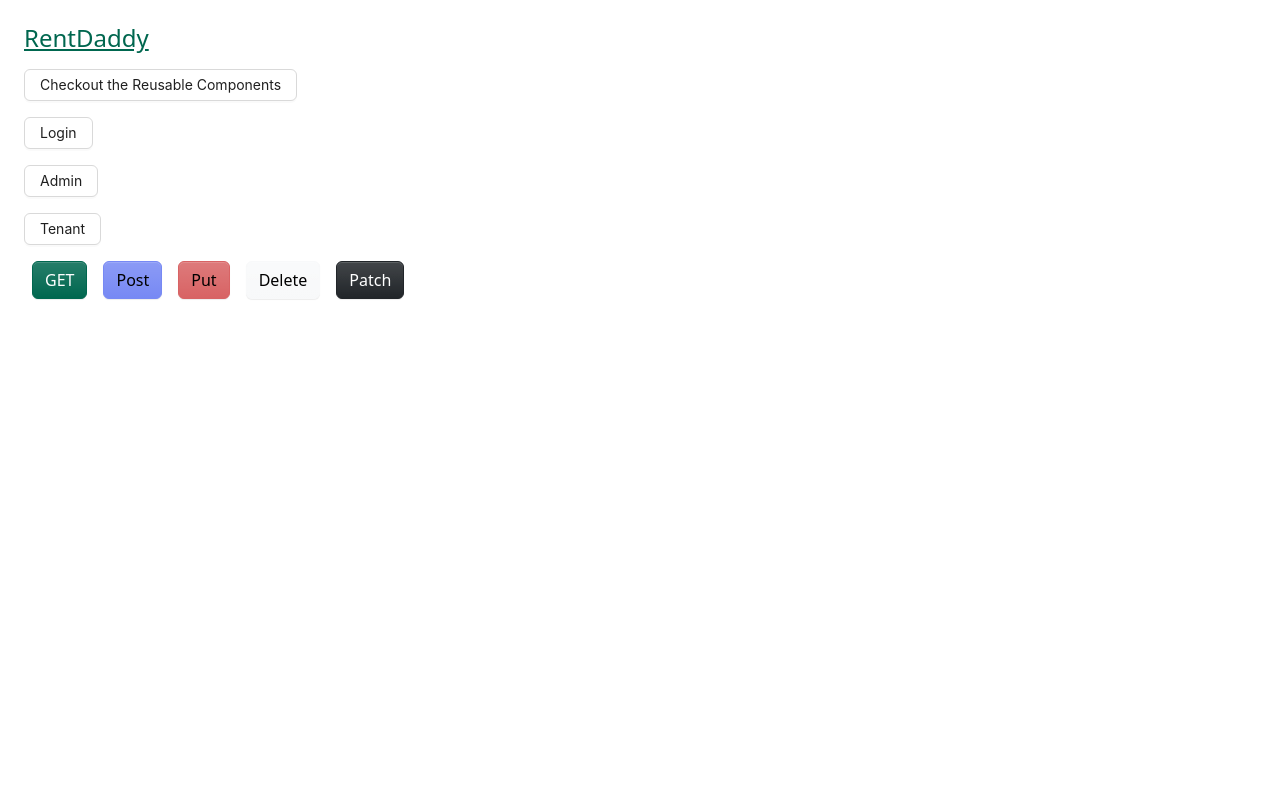
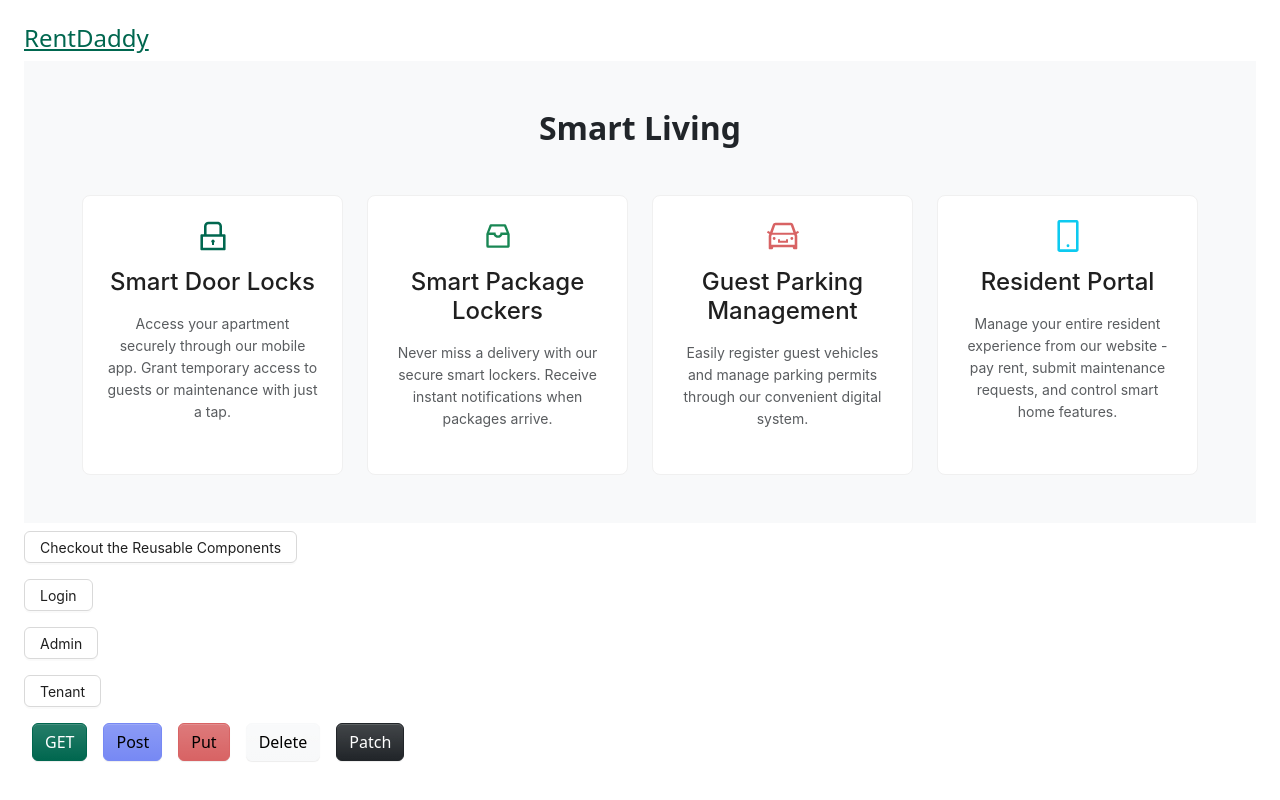
Before and after one commit to reematcs/RentDaddy, a React (Vite) app in the folder frontend/app/: page / in a window 1280 px wide. Built offline with nearby package versions, Linux system fonts and the light colour scheme.

Commit message:
DSD-67-Create home page's features section

```diff
--- a/frontend/app/src/App.tsx
+++ b/frontend/app/src/App.tsx
@@ -2,6 +2,7 @@ import { useState } from "react"
 import { useMutation } from "@tanstack/react-query"
 import { Link } from "react-router"
 import { Button } from "antd"
+import HomePageFeaturesComponent from "./components/HomePageFeaturesComponent"
 
 function App() {
   const [count, setCount] = useState(0)
@@ -11,6 +12,8 @@ function App() {
       <Link to="/">
         <h4>RentDaddy</h4>
       </Link>
+
+      <HomePageFeaturesComponent />
 
       <div className="d-flex flex-column">
         <Link to="/reusable-components">
--- /dev/null
+++ b/frontend/app/src/components/HomePageFeaturesComponent.tsx
@@ -0,0 +1,69 @@
+import { Card, Row, Col } from 'antd';
+import { LockOutlined, InboxOutlined, CarOutlined, MobileOutlined } from '@ant-design/icons';
+
+
+/**
+ * HomePageFeaturesComponent - Displays a grid of feature cards highlighting smart living amenities
+ * Uses Ant Design's Card, Row, and Col components for responsive layout
+ * Is used on the Home Page under the Hero Section
+ */
+const HomePageFeaturesComponent = () => {
+
+    // Array of features with properties for title, icon, and description
+    // TODO: Should we add more features? Like images or something
+    const features = [
+        {
+            title: "Smart Door Locks",
+            icon: <LockOutlined className="fs-2 text-primary mb-3" />,
+            description: "Access your apartment securely through our mobile app. Grant temporary access to guests or maintenance with just a tap."
+        },
+        {
+            title: "Smart Package Lockers",
+            icon: <InboxOutlined className="fs-2 text-success mb-3" />,
+            description: "Never miss a delivery with our secure smart lockers. Receive instant notifications when packages arrive."
+        },
+        {
+            title: "Guest Parking Management",
+            icon: <CarOutlined className="fs-2 text-warning mb-3" />,
+            description: "Easily register guest vehicles and manage parking permits through our convenient digital system."
+        },
+        {
+            title: "Resident Portal",
+            icon: <MobileOutlined className="fs-2 text-info mb-3" />,
+            description: "Manage your entire resident experience from our website - pay rent, submit maintenance requests, and control smart home features."
+        }
+    ];
+
+    return (
+        <div className="py-5 bg-light">
+            <div className="container">
+                {/* Title */}
+                <h2 className="text-center mb-5 fw-bold">Smart Living</h2>
+                {/* Grid of feature cards */}
+                <Row gutter={[24, 24]}>
+                    {features.map((feature, index) => (
+                        <Col xs={24} sm={12} lg={6} key={index}>
+                            {/* Start of Card (Card displays the feature) */}
+                            <Card
+                                hoverable
+                                className="h-100 text-center"
+                                style={{ minHeight: '280px' }}
+                            >
+                                <div className="d-flex flex-column align-items-center">
+                                    {/* Icon */}
+                                    {feature.icon}
+                                    {/* Title */}
+                                    <h4 className="mb-3">{feature.title}</h4>
+                                    {/* Description */}
+                                    <p className="text-muted">{feature.description}</p>
+                                </div>
+                            </Card>
+                        </Col>
+                    ))}
+                </Row>
+            </div>
+        </div>
+    );
+}
+
+export default HomePageFeaturesComponent;
```
